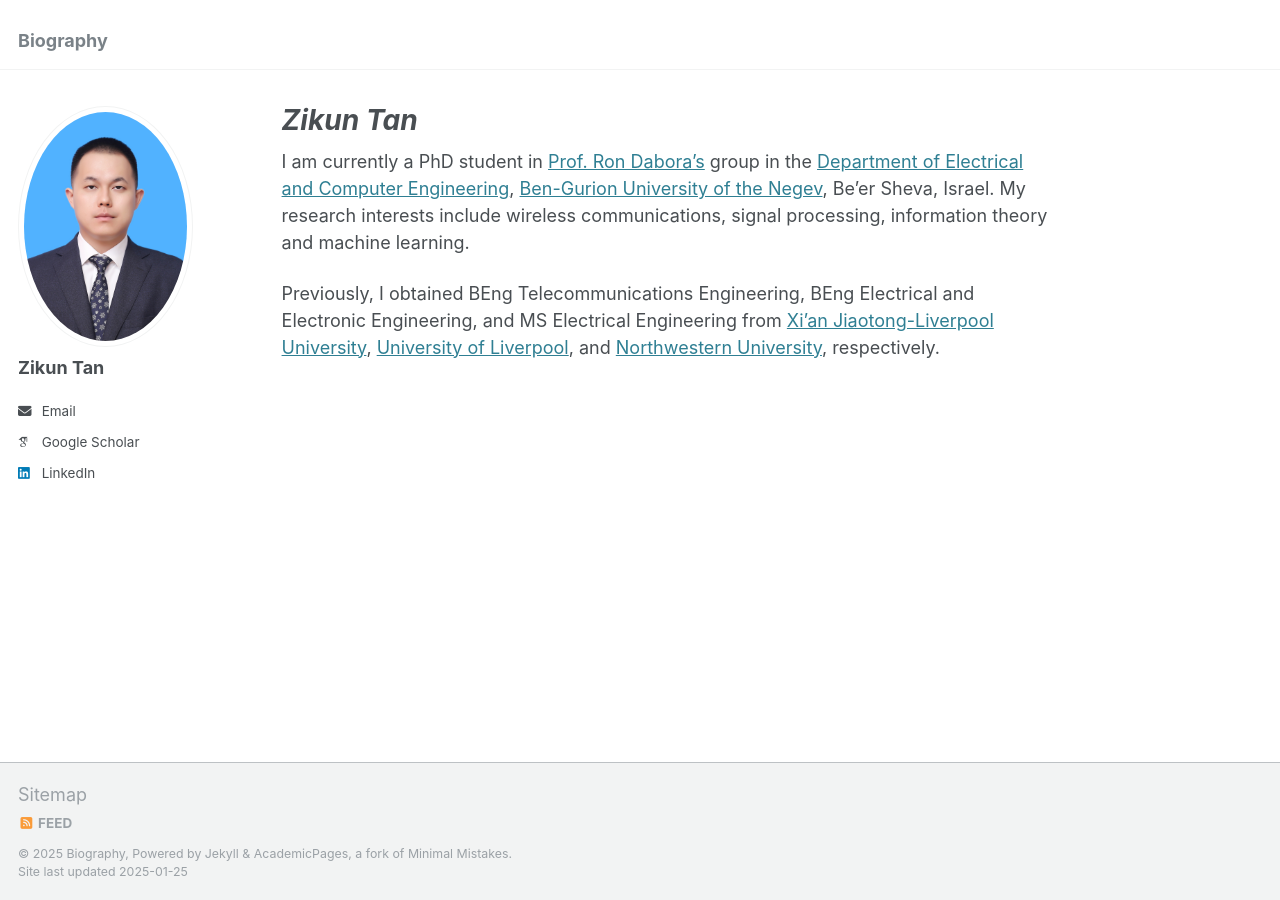
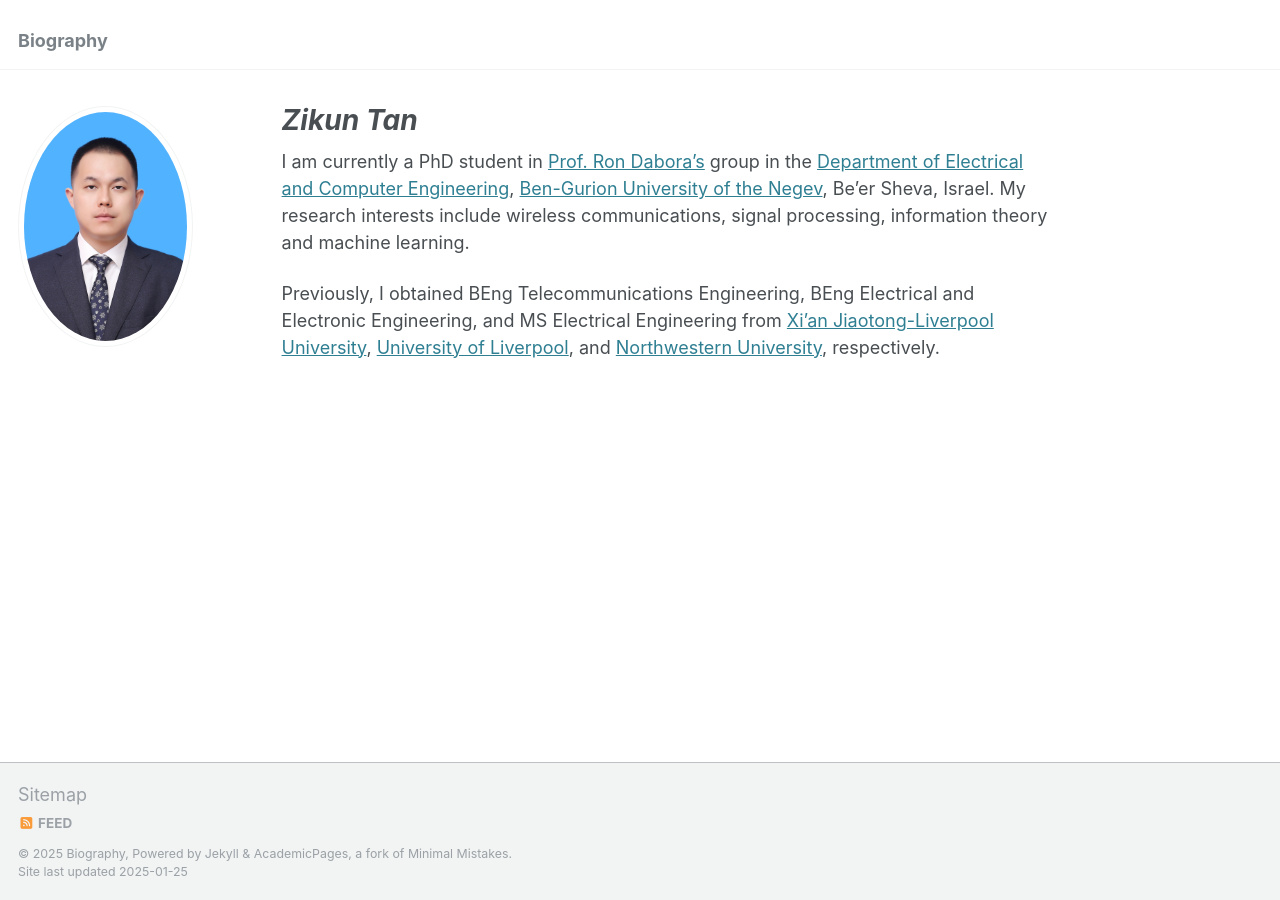
Before and after one commit to ZikunTan/zikuntan.github.io, a Jekyll site: the page built from _pages/about.md, in a window 1280 px wide. Built offline with Jekyll 4.4.1, drawn with Linux system fonts in a browser that asks for light colours; some web fonts are replaced.

Commit message:
Update _config.yml

```diff
--- a/_config.yml
+++ b/_config.yml
@@ -22,18 +22,18 @@ title                    : "Biography"
 author:
   # Biographic information
   avatar           : "id_photo.jpg"
-  name             : "Zikun Tan"
+  # name             : "Zikun Tan"
   # pronouns         : # "he/him"
   bio              : " "
   # location         : "Be'er Sheva, Israel"
   employer         : # "Ben-Gurion University of the Negev"
   uri              : # URL
-  email            : "tanziku@post.bgu.ac.il"
+  # email            : "tanziku@post.bgu.ac.il"
 
   # Academic websites
   # arxiv            : # URL - Update with the correct link to your profile
-  linkedin         : "www.linkedin.com/in/zikun-tan-225806151"
-  googlescholar    : "https://scholar.google.com/citations?user=smHJO2MAAAAJ&hl=en"
+  # linkedin         : "www.linkedin.com/in/zikun-tan-225806151"
+  # googlescholar    : "https://scholar.google.com/citations?user=smHJO2MAAAAJ&hl=en"
   # researchgate     : "https://www.researchgate.net/profile/Zikun-Tan"
   # orcid            : "https://orcid.org/my-orcid?orcid=0009-0000-8969-7622"
   # github           : "https://github.com/ZikunTan"
```
